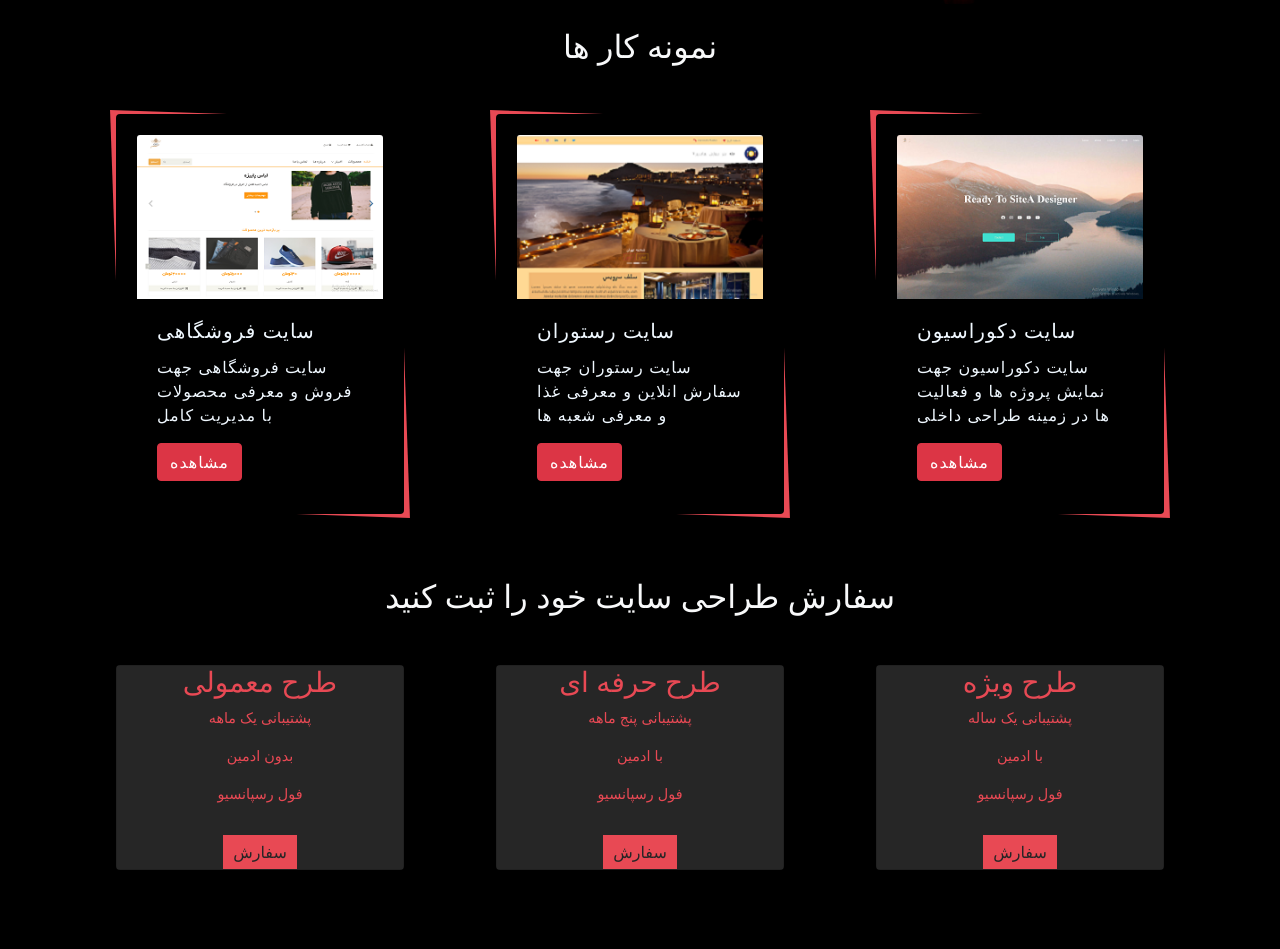
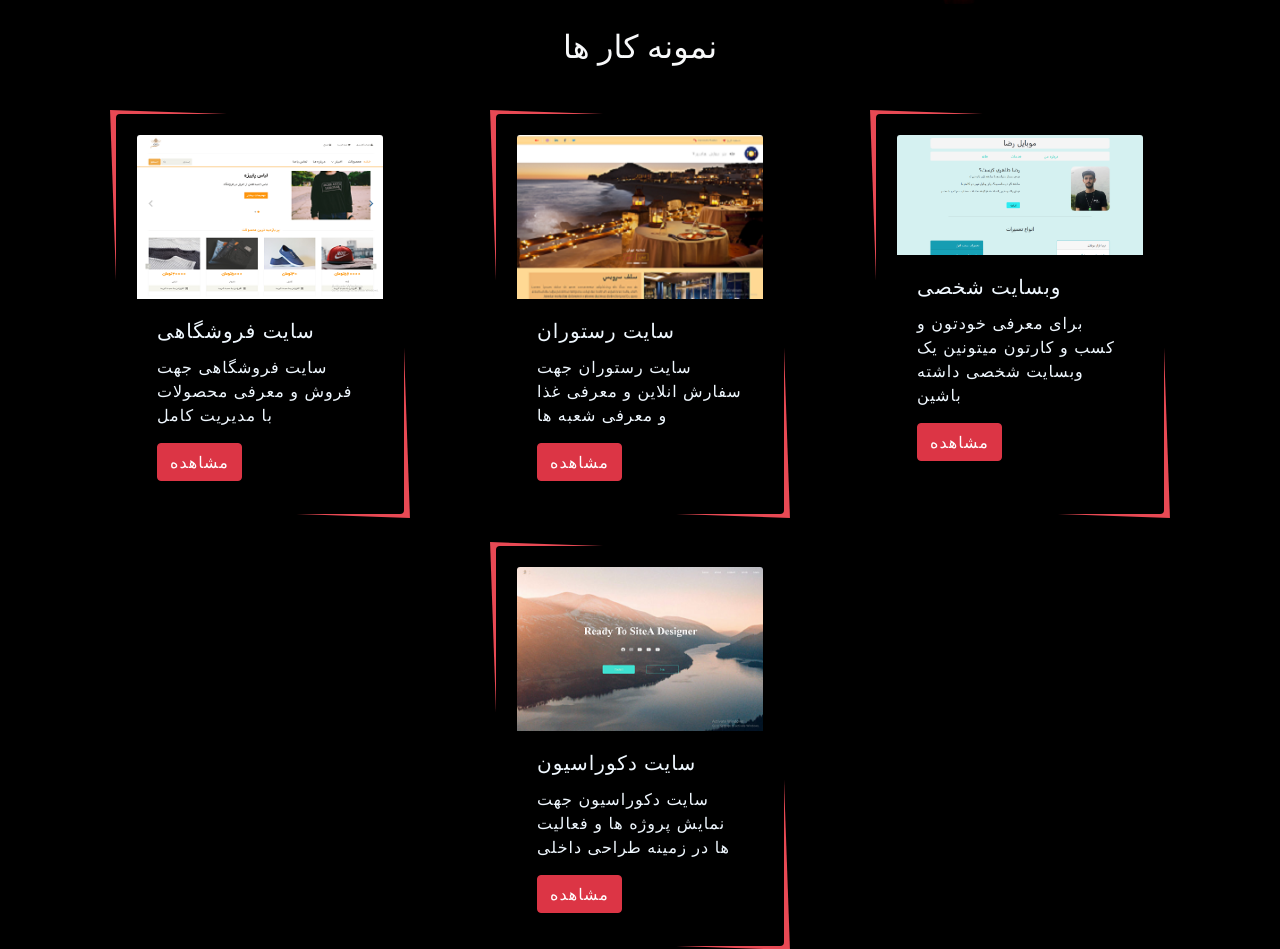
Before and after one commit to asmcompany/mamad333, a plain HTML site: page index.html in a window 1280 px wide. Shown: the part 796-1745 px from the top of the page. Drawn offline with nearby package versions, Linux system fonts and the light colour scheme.

Commit message:
Update index.html

```diff
--- a/index.html
+++ b/index.html
@@ -27,6 +27,7 @@
         <span class="line"></span>
         <span class="line"></span>
         </button>
+
 
 
 
@@ -103,6 +104,16 @@
     <a href="#" class="btn btn-danger">مشاهده</a>
   </div>
 </div>
+
+<div class="card conti col-sm-auto col-md-auto mx-auto my-3" style="width: 18rem;">
+  <img src="img/rizi.png" class="card-img-top" alt="...">
+  <div class="card-body">
+    <h5 class="card-title">وبسایت شخصی</h5>
+    <p class="card-text">برای معرفی خودتون و کسب و کارتون میتونین یک وبسایت شخصی داشته باشین</p>
+    <a href="https://asmcompany.github.io/mobile/" class="btn btn-danger">مشاهده</a>
+  </div>
+</div>
+
 
 <div class="card conti col-sm-auto col-md-auto mx-auto my-3" style="width: 18rem;">
   <img src="img/design.png" class="card-img-top" alt="...">
```
